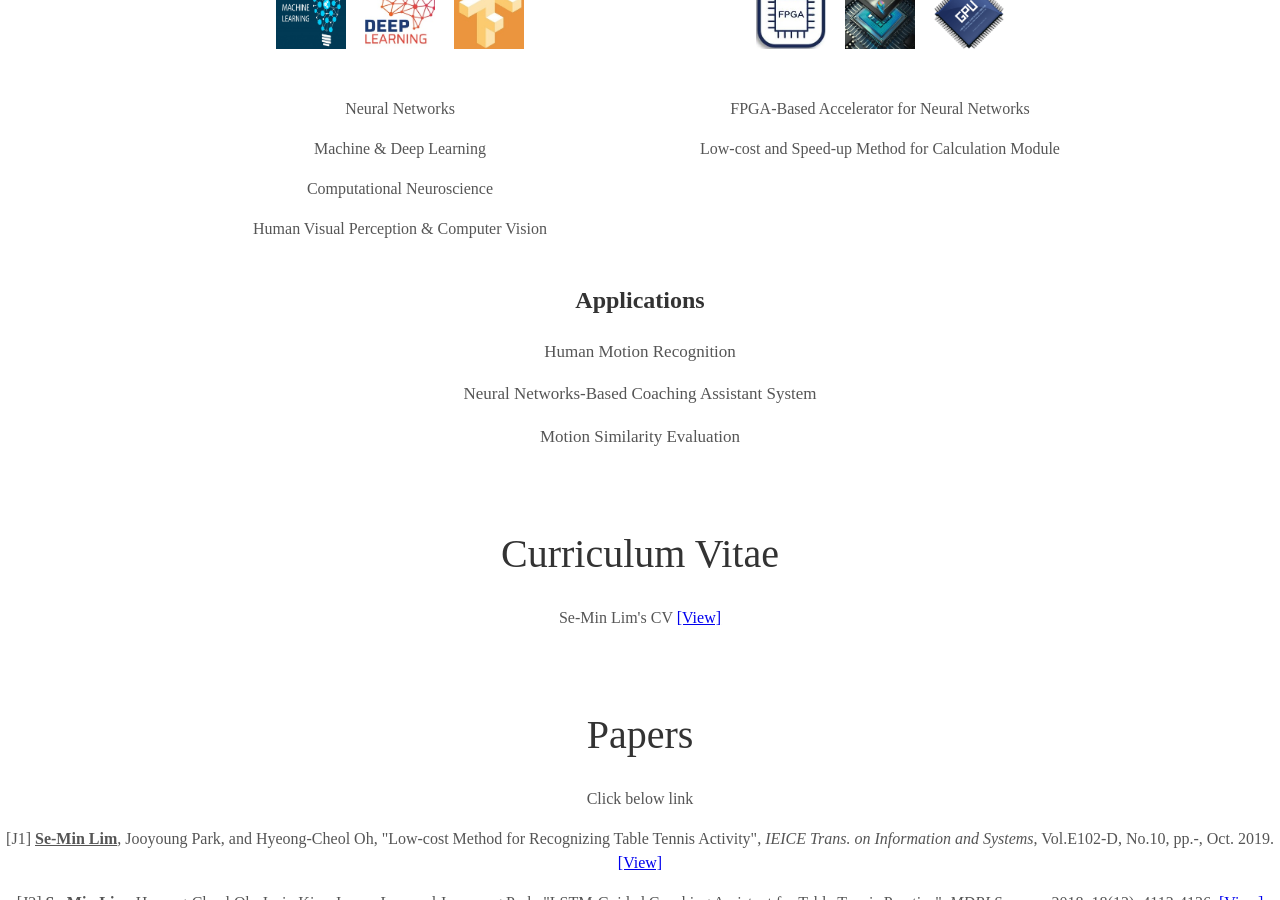
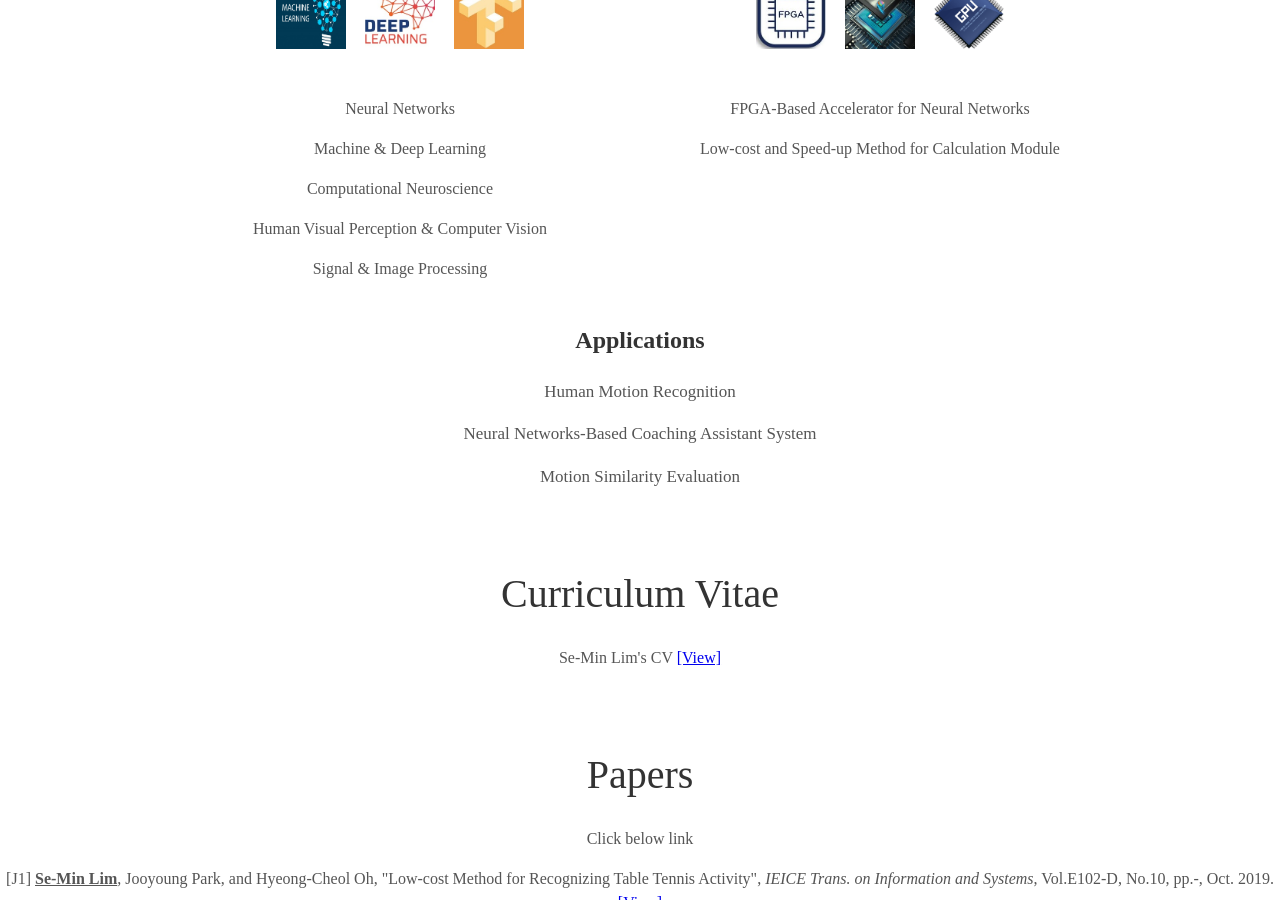
Before and after one commit to SeMinLim/SeMinLim.github.io, a Jekyll site: the page built from index.html, in a window 1280 px wide and 900 px high, scrolled down 1199 px. Built offline with Jekyll 4.4.1, drawn with Linux system fonts in a browser that asks for light colours; some web fonts are replaced.

Commit message:
Update about.html

```diff
--- a/_includes/about.html
+++ b/_includes/about.html
@@ -11,6 +11,7 @@
     <p>Machine & Deep Learning</p>
     <p>Computational Neuroscience</p>
     <p>Human Visual Perception & Computer Vision</p>
+    <p>Signal & Image Processing</p>
   </div>
   <div class="tech">
     <h2>Computer Architecture</h2>
```
